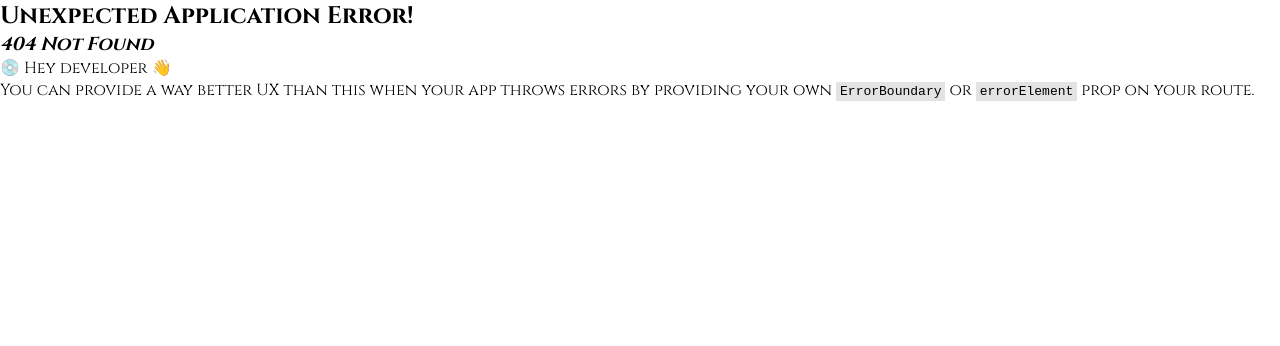
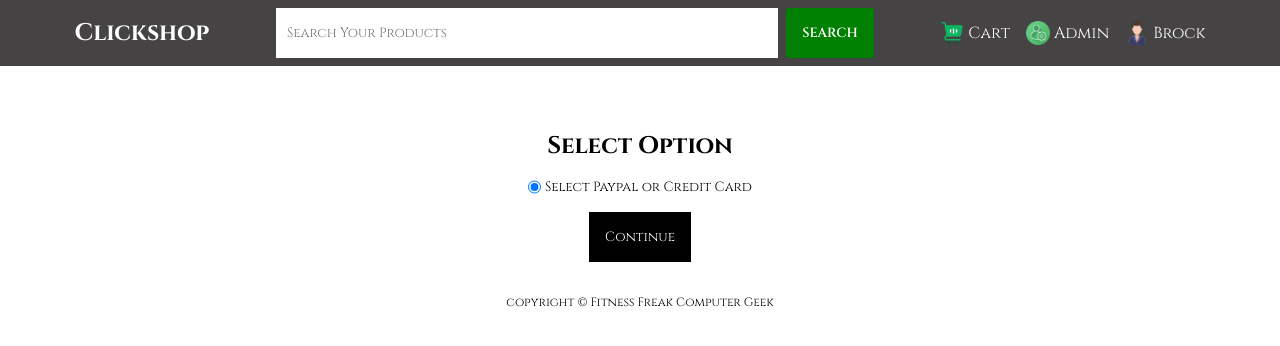
Before and after one commit to ashutosh2712/ClickShop, a React (Vite) app in the folder client/: page /payment in a window 1280 px wide. Before the commit this address had no page. Shown: the top 346 px of the page. Built offline with nearby package versions, Linux system fonts and the light colour scheme.

Commit message:
payment page done.

```diff
--- a/client/src/App.css
+++ b/client/src/App.css
@@ -363,3 +363,19 @@ footer {
 .shippingInput {
   width: 50vh;
 }
+
+/* Payment Page */
+.paymentContainer {
+  margin-top: 4rem;
+  margin-bottom: 2rem;
+  display: flex;
+  align-items: center;
+  justify-content: center;
+  flex-direction: column;
+  gap: 1rem;
+}
+
+.selectPayment {
+  display: flex;
+  gap: 0.25rem;
+}
--- a/client/src/App.jsx
+++ b/client/src/App.jsx
@@ -9,6 +9,7 @@ import Login from "./pages/auth/Login";
 import Register from "./pages/auth/Register";
 import CartPage from "./pages/CartPage";
 import ShippingPage from "./pages/ShippingPage";
+import PaymentPage from "./pages/PaymentPage";
 const router = createBrowserRouter([
   {
     path: "/",
@@ -38,6 +39,11 @@ const router = createBrowserRouter([
       },
 
       {
+        path: "/payment",
+        element: <PaymentPage />,
+      },
+
+      {
         path: "products/:id",
         element: <ProductPage />,
       },
--- /dev/null
+++ b/client/src/pages/PaymentPage.jsx
@@ -0,0 +1,19 @@
+import React from "react";
+
+const PaymentPage = () => {
+  return (
+    <div className="paymentContainer">
+      <h2>Select Option</h2>
+
+      <label htmlFor="paymentOption" className="selectPayment">
+        <input type="radio" name="paymentOption" id="paymentOption" checked />
+        <small>Select Paypal or Credit Card</small>
+      </label>
+      <button type="submit" className="btn-cart">
+        Continue
+      </button>
+    </div>
+  );
+};
+
+export default PaymentPage;
--- a/client/src/pages/ShippingPage.jsx
+++ b/client/src/pages/ShippingPage.jsx
@@ -41,9 +41,11 @@ const ShippingPage = () => {
           placeholder="Your Country"
           className="formInput shippingInput"
         />
-        <button type="submit" className="btn-cart">
-          Continue
-        </button>
+        <Link to="/payment">
+          <button type="submit" className="btn-cart">
+            Continue
+          </button>
+        </Link>
       </form>
       <p>
         Already have an account ?{" "}
```
